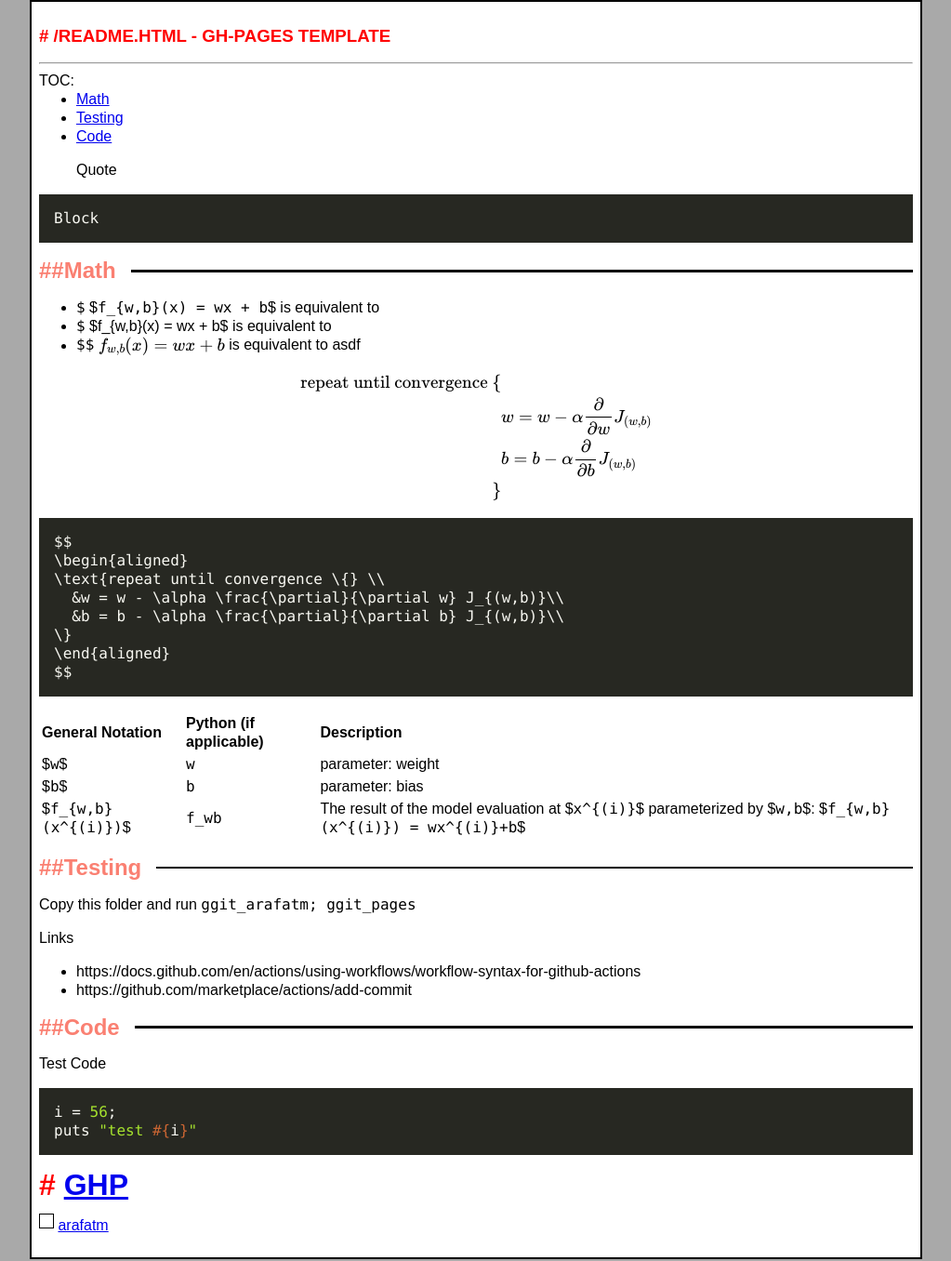
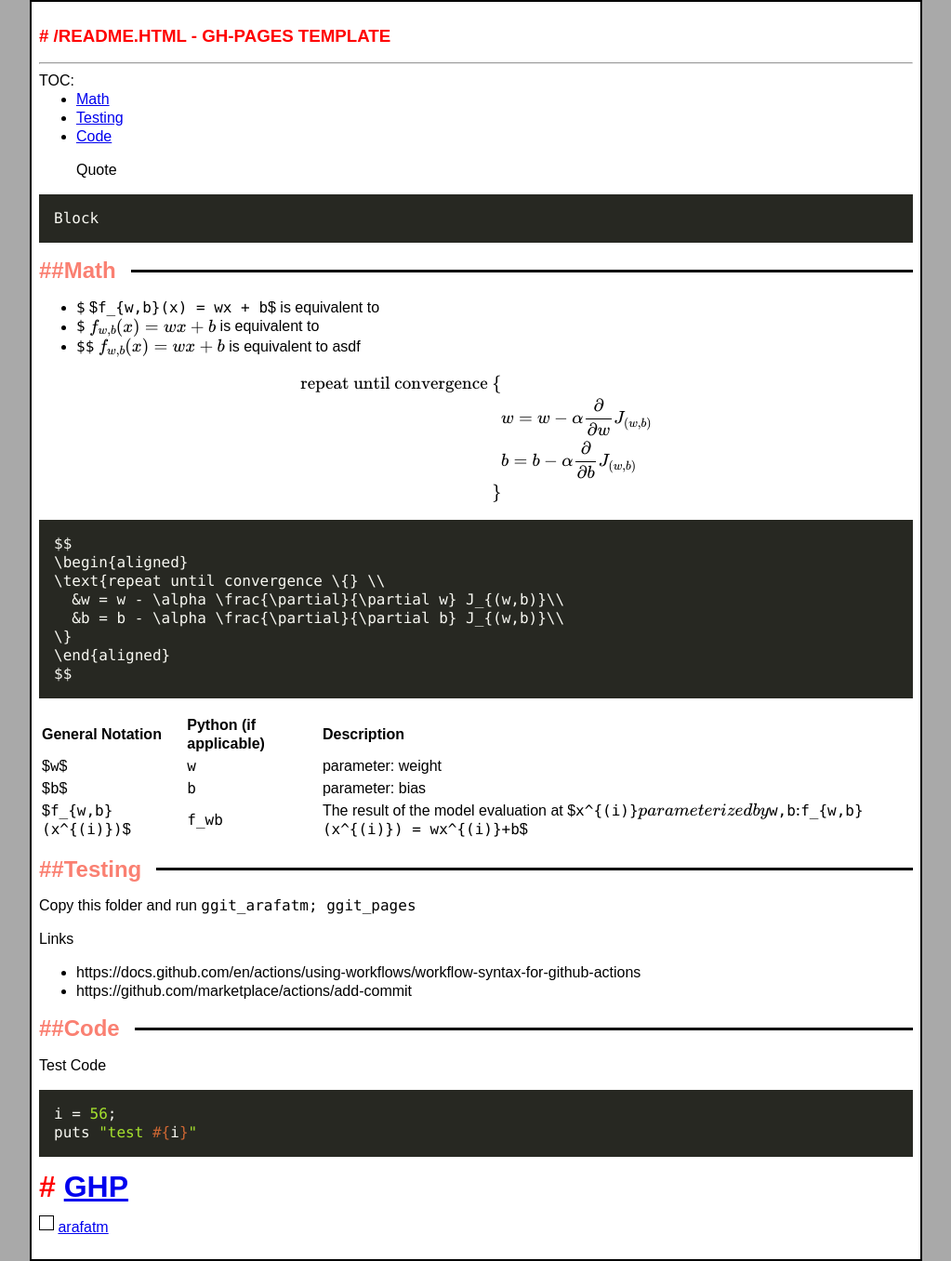
Before and after one commit to arafatm/ghp, a Jekyll site: the page built from readme.md, in a window 1280 px wide. Shown: the whole page at 93% size, without its empty margins (128-1151 px from the left). Built offline with Jekyll 4.4.1, drawn with Linux system fonts in a browser that asks for light colours; nearby versions of some CDN libraries; formulas are drawn with MathJax 3; part of the change alters nothing that is shown.

```diff
--- a/_layouts/default.html
+++ b/_layouts/default.html
@@ -7,6 +7,27 @@
     <link rel="stylesheet" href="{{ '/assets/css/style.css?v=' | append: site.github.build_revision | relative_url}}">
     <link rel="stylesheet" href="{{ '/style.css?v=' | append: site.github.build_revision | relative_url }}">
     <script src="{{ '/assets/js/scale.fix.js' | relative_url }}"></script>
+    <script type="text/x-mathjax-config">
+    MathJax.Hub.Config({
+        TeX: {
+          equationNumbers: {
+            autoNumber: "AMS"
+          }
+        },
+        tex2jax: {
+        inlineMath: [ ['$', '$'] ],
+        displayMath: [ ['$$', '$$'] ],
+        processEscapes: true,
+      }
+    });
+    MathJax.Hub.Register.MessageHook("Math Processing Error",function (message) {
+        alert("Math Processing Error: "+message[1]);
+      });
+    MathJax.Hub.Register.MessageHook("TeX Jax - parse error",function (message) {
+        alert("Math Processing Error: "+message[1]);
+      });
+    </script>
+    <script type="text/javascript" async src="https://cdn.mathjax.org/mathjax/latest/MathJax.js?config=TeX-MML-AM_CHTML"> </script>
     <meta name="viewport" content="width=device-width, initial-scale=1, user-scalable=no">
   </head>
   <body>
@@ -57,19 +78,3 @@
     {% endif %}
   </body>
 </html>
-<script>
-  MathJax.Hub.Config({
-    TeX: {
-      equationNumbers: {
-        autoNumber: "AMS"
-      }
-    },
-    tex2jax: {
-    inlineMath: [ ['$','$'], ['$`','`$'] ],
-    displayMath: [ ['$$', '$$'] ],
-    processEscapes: true,
-  }
-});
-</script>
-<script src='https://polyfill.io/v3/polyfill.min.js?features=es6'></script>
-<script id='MathJax-script' async src='https://cdn.jsdelivr.net/npm/mathjax@3/es5/tex-mml-chtml.js'></script>
```
